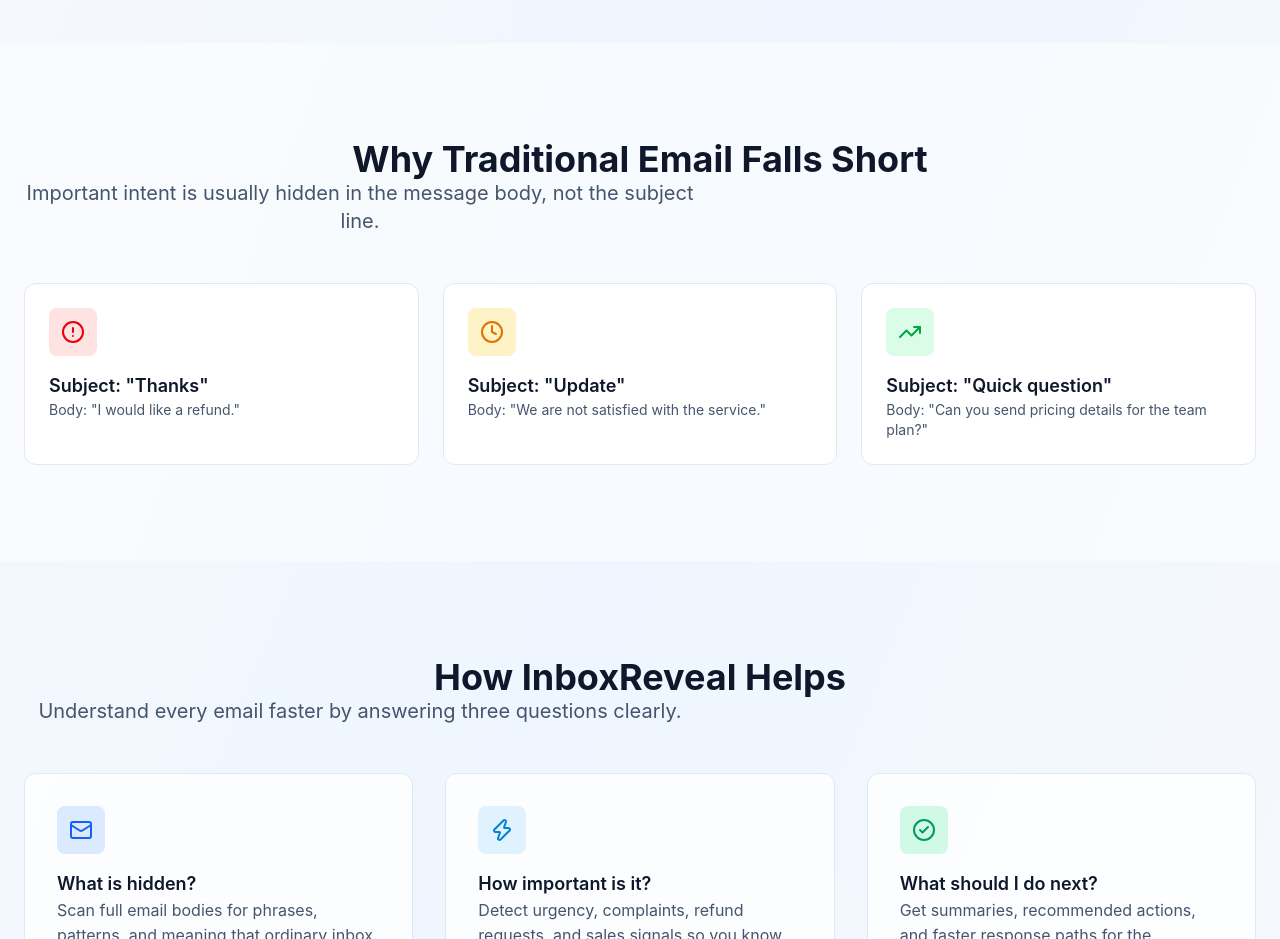
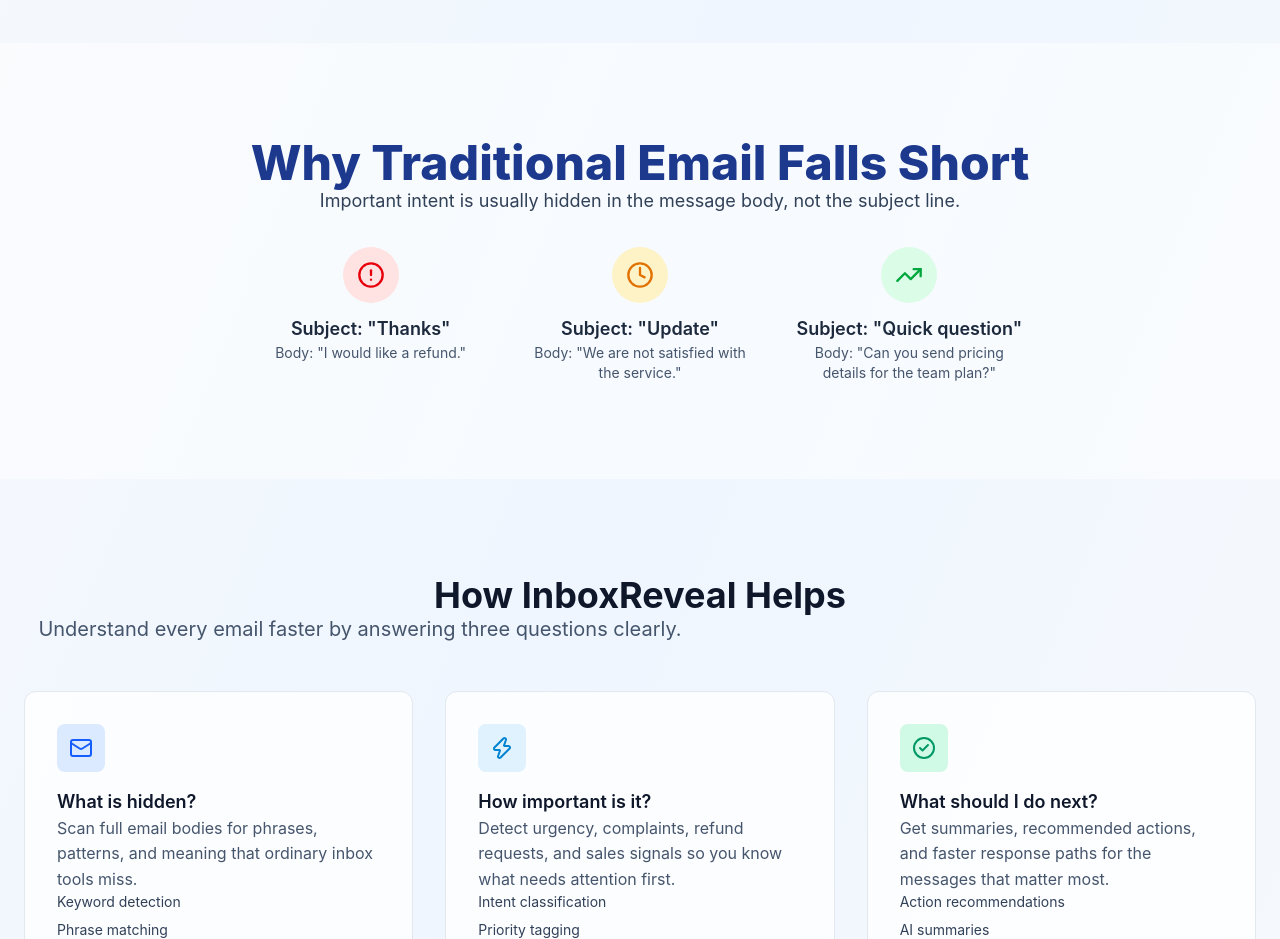
Before and after one commit to abraraslam/inboxreveal, a Next.js app: page / in a window 1280 px wide. Shown: the part 1240-2179 px from the top of the page. Built offline with nearby package versions, Linux system fonts and the light colour scheme; no server answers.

Commit message:
Restyle 'Why Traditional Email Falls Short' section to match 'How It Works' layout

```diff
--- a/app/page.tsx
+++ b/app/page.tsx
@@ -192,38 +192,31 @@
 
 
         <section className="bg-white/50 px-4 py-14 sm:px-6 sm:py-16 md:py-24">
-          <div className="mx-auto max-w-screen-2xl">
-            <div className="mb-12 text-center">
-              <h2 className="mb-4 text-center text-2xl font-bold text-slate-900 sm:text-3xl md:text-4xl">Why Traditional Email Falls Short</h2>
-              <p className="mx-auto max-w-2xl text-center text-base text-slate-600 sm:text-lg md:text-xl">
-                Important intent is usually hidden in the message body, not the subject line.
-              </p>
+          <h2 className="mb-6 text-center text-3xl font-extrabold text-blue-900 sm:text-4xl md:text-5xl">Why Traditional Email Falls Short</h2>
+          <div className="mx-auto max-w-2xl text-center">
+            <p className="mb-6 text-lg text-slate-700">Important intent is usually hidden in the message body, not the subject line.</p>
           </div>
-
-            <div className="grid gap-6 md:grid-cols-3">
-              <div className="rounded-xl border border-slate-200 bg-white p-6">
-                <div className="mb-4 flex h-12 w-12 items-center justify-center rounded-lg bg-red-100">
-                  <AlertCircle className="h-6 w-6 text-red-600" />
+          <div className="mx-auto mt-8 grid max-w-3xl gap-10 md:grid-cols-3">
+            <div className="flex flex-col items-center text-center">
+              <div className="mb-3 flex h-14 w-14 items-center justify-center rounded-full bg-red-100">
+                <AlertCircle className="h-7 w-7 text-red-600" />
               </div>
-                <h3 className="mb-2 text-lg font-semibold text-slate-900">Subject: "Thanks"</h3>
+              <h3 className="mb-2 text-lg font-semibold text-slate-800">Subject: "Thanks"</h3>
               <p className="text-sm text-slate-600">Body: "I would like a refund."</p>
             </div>
-
-              <div className="rounded-xl border border-slate-200 bg-white p-6">
-                <div className="mb-4 flex h-12 w-12 items-center justify-center rounded-lg bg-amber-100">
-                  <Clock className="h-6 w-6 text-amber-600" />
+            <div className="flex flex-col items-center text-center">
+              <div className="mb-3 flex h-14 w-14 items-center justify-center rounded-full bg-amber-100">
+                <Clock className="h-7 w-7 text-amber-600" />
               </div>
-                <h3 className="mb-2 text-lg font-semibold text-slate-900">Subject: "Update"</h3>
+              <h3 className="mb-2 text-lg font-semibold text-slate-800">Subject: "Update"</h3>
               <p className="text-sm text-slate-600">Body: "We are not satisfied with the service."</p>
             </div>
-
-              <div className="rounded-xl border border-slate-200 bg-white p-6">
-                <div className="mb-4 flex h-12 w-12 items-center justify-center rounded-lg bg-green-100">
-                  <TrendingUp className="h-6 w-6 text-green-600" />
+            <div className="flex flex-col items-center text-center">
+              <div className="mb-3 flex h-14 w-14 items-center justify-center rounded-full bg-green-100">
+                <TrendingUp className="h-7 w-7 text-green-600" />
               </div>
-                <h3 className="mb-2 text-lg font-semibold text-slate-900">Subject: "Quick question"</h3>
+              <h3 className="mb-2 text-lg font-semibold text-slate-800">Subject: "Quick question"</h3>
               <p className="text-sm text-slate-600">Body: "Can you send pricing details for the team plan?"</p>
-              </div>
             </div>
           </div>
         </section>
```
Lines whose indentation alone changed are shown as unchanged.
